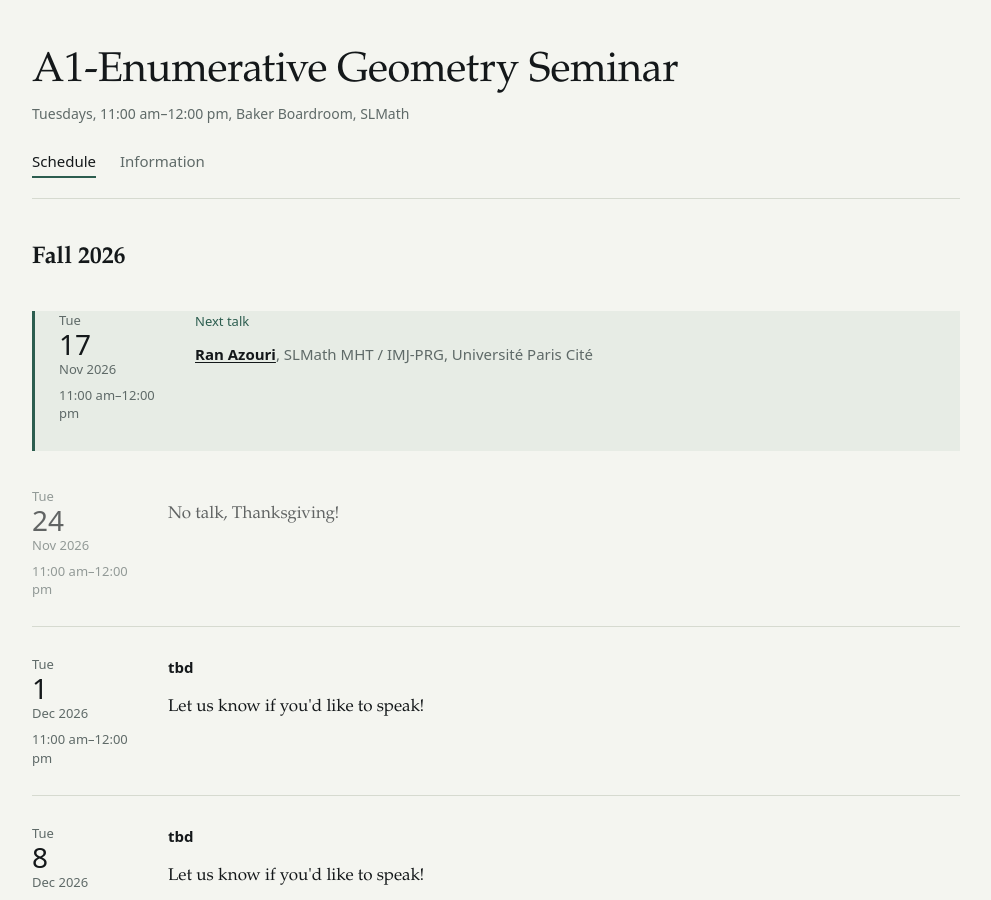
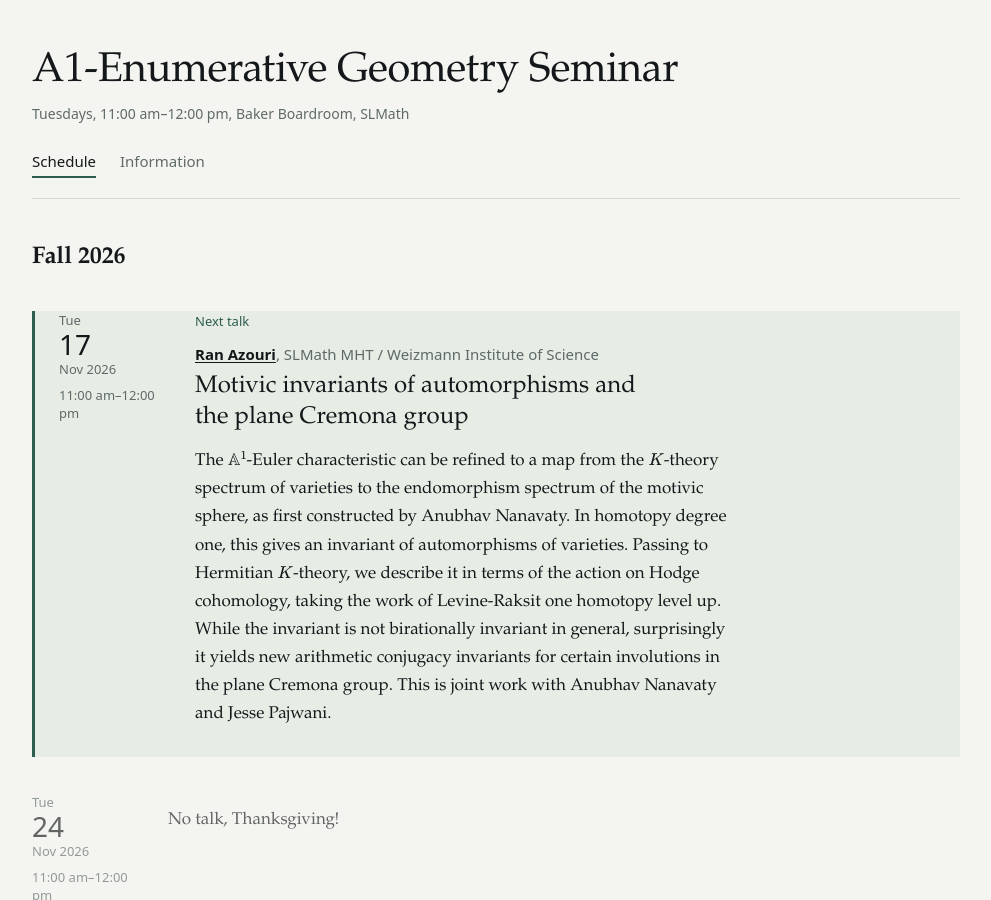
Before and after one commit to tbrazel/26c-a1-seminar, a Jekyll site: the page built from index.html, in a window 1280 px wide and 900 px high. Shown: the whole window, without its empty margins (144-1135 px from the left). Built offline with Jekyll 4.4.1, drawn with Linux system fonts in a browser that asks for light colours.

Commit message:
Update talks.yml

```diff
--- a/_data/talks.yml
+++ b/_data/talks.yml
@@ -107,11 +107,12 @@
 
 - date: 2026-11-17
   speaker: "Ran Azouri"
-  affiliation: "SLMath MHT / IMJ-PRG, Université Paris Cité"
+  affiliation: "SLMath MHT / Weizmann Institute of Science"
   url: "https://ranazouri.com/"
-  title:
+  title: 'Motivic invariants of automorphisms and the plane Cremona group'
   abstract: >
-
+    The $\mathbb{A}^1$-Euler characteristic can be refined to a map from the $K$-theory spectrum of varieties to the endomorphism spectrum of the motivic sphere, as first constructed by Anubhav Nanavaty. In homotopy degree one, this gives an invariant of automorphisms of varieties. Passing to Hermitian $K$-theory, we describe it in terms of the action on Hodge cohomology, taking the work of Levine-Raksit one homotopy level up. While the invariant is not birationally invariant in general, surprisingly it yields new arithmetic conjugacy invariants for certain involutions in the plane Cremona group.
+    This is joint work with Anubhav Nanavaty and Jesse Pajwani.
 
 - date: 2026-11-24
   speaker: ""
```
